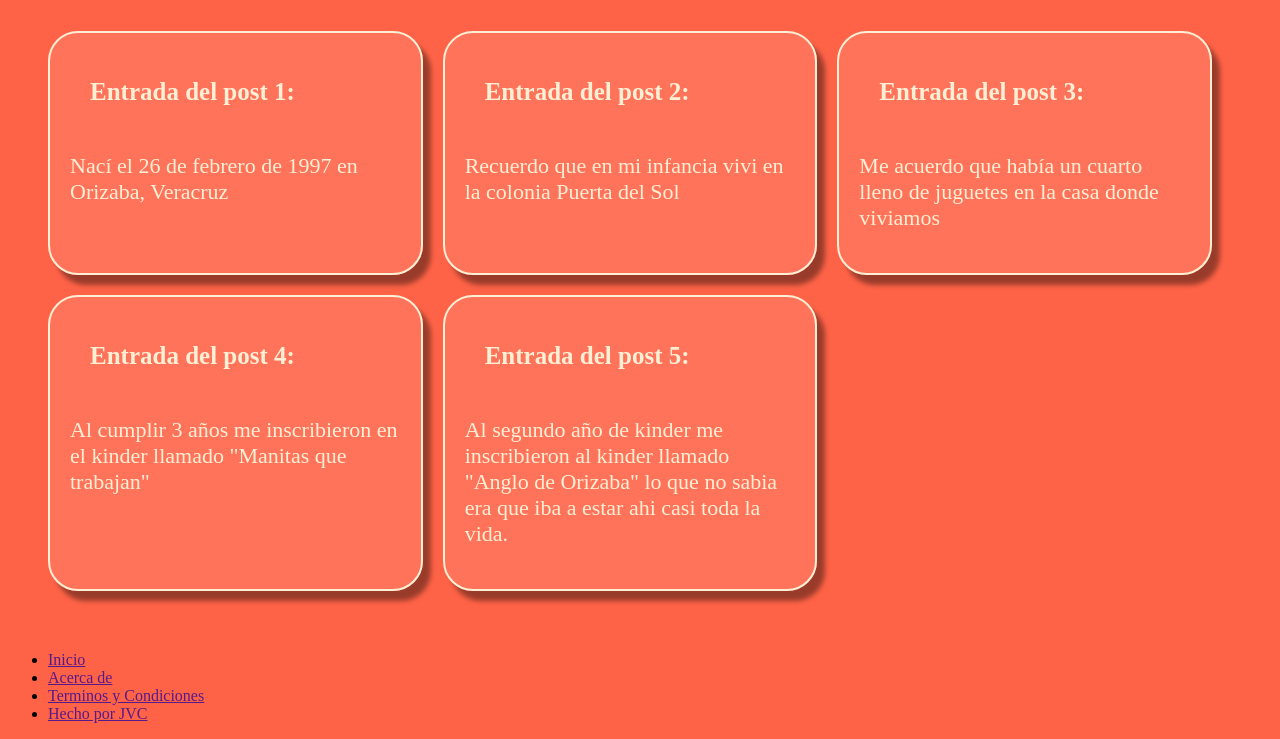
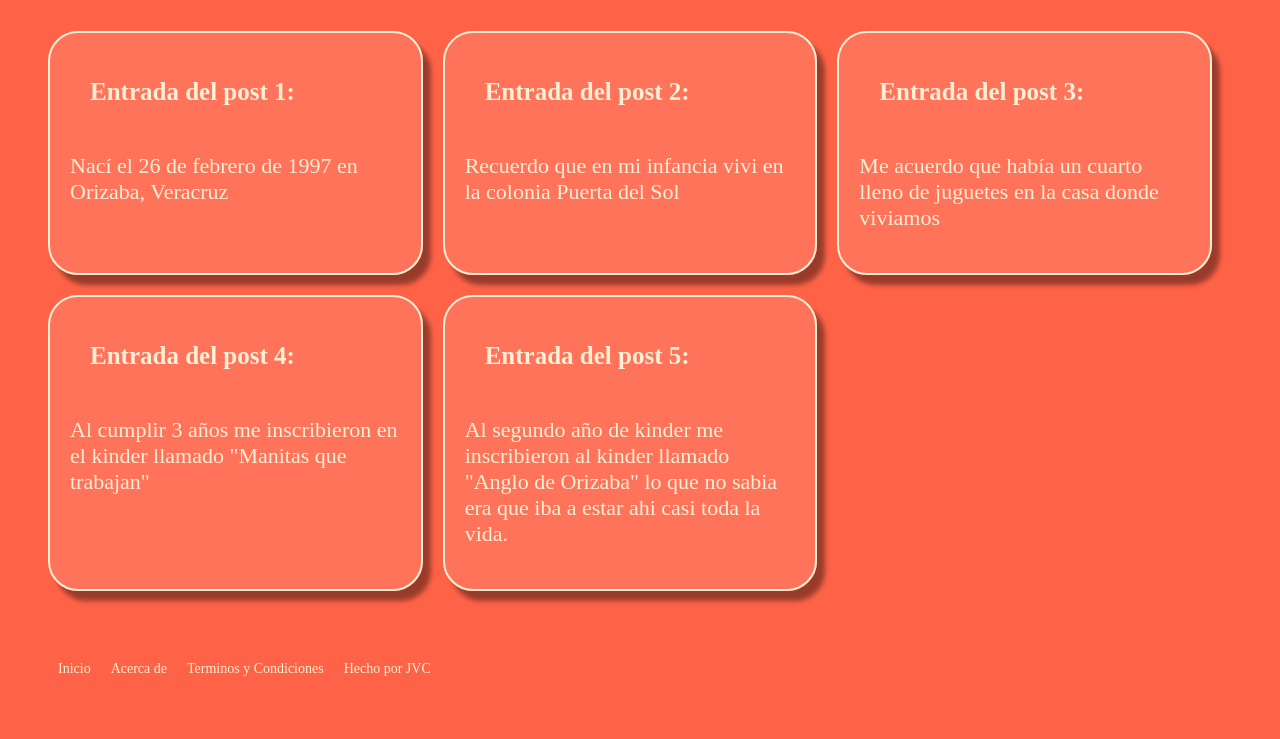
Before and after one commit to juliol1/curso-github, a website: page src/html/index.html in a window 1280 px wide. Shown: the part 104-843 px from the top of the page. After the commit the page ends 813 px from the top, so only its background shows below. Drawn offline with Linux system fonts and the light colour scheme.

Commit message:
agregue opciones y estilos al footer

```diff
--- a/src/css/styles.css
+++ b/src/css/styles.css
@@ -84,3 +84,36 @@ body {
     color: papayawhip;
     font-size: 22px;
 }
+
+.footer {
+    height: 50px;
+    background-color: tomato;
+    margin: 0px;
+}
+
+.footer__list {
+    display: flex;
+    flex-direction: row;
+    justify-content: flex-start;
+    align-items: center;
+    margin: 0px;
+}
+
+.item {
+    margin: 10px;
+    font-size: 14px;
+    list-style: none;
+}
+
+.item > a {
+    text-decoration: none;
+    display: inline-block;
+    color: papayawhip;
+
+}
+
+.item > a:hover {
+    text-decoration: underline;
+    color: royalblue;
+
+}
--- a/src/html/index.html
+++ b/src/html/index.html
@@ -67,14 +67,12 @@
     </section>
 
     <footer class="footer">
-        <section class="footer__container">
-            <ul>
-                <li><a href="">Inicio</a></li>
-                <li><a href="">Acerca de</a></li>
-                <li><a href="">Terminos y Condiciones</a></li>
-                <li><a href="">Hecho por JVC</a></li>
+            <ul class="footer__list">
+                <li class="item"><a href="">Inicio</a></li>
+                <li class="item"><a href="">Acerca de</a></li>
+                <li class="item"><a href="">Terminos y Condiciones</a></li>
+                <li class="item"><a href="">Hecho por JVC</a></li>
             </ul>
-        </section>
     </footer>
 </body>
 </html>
```
